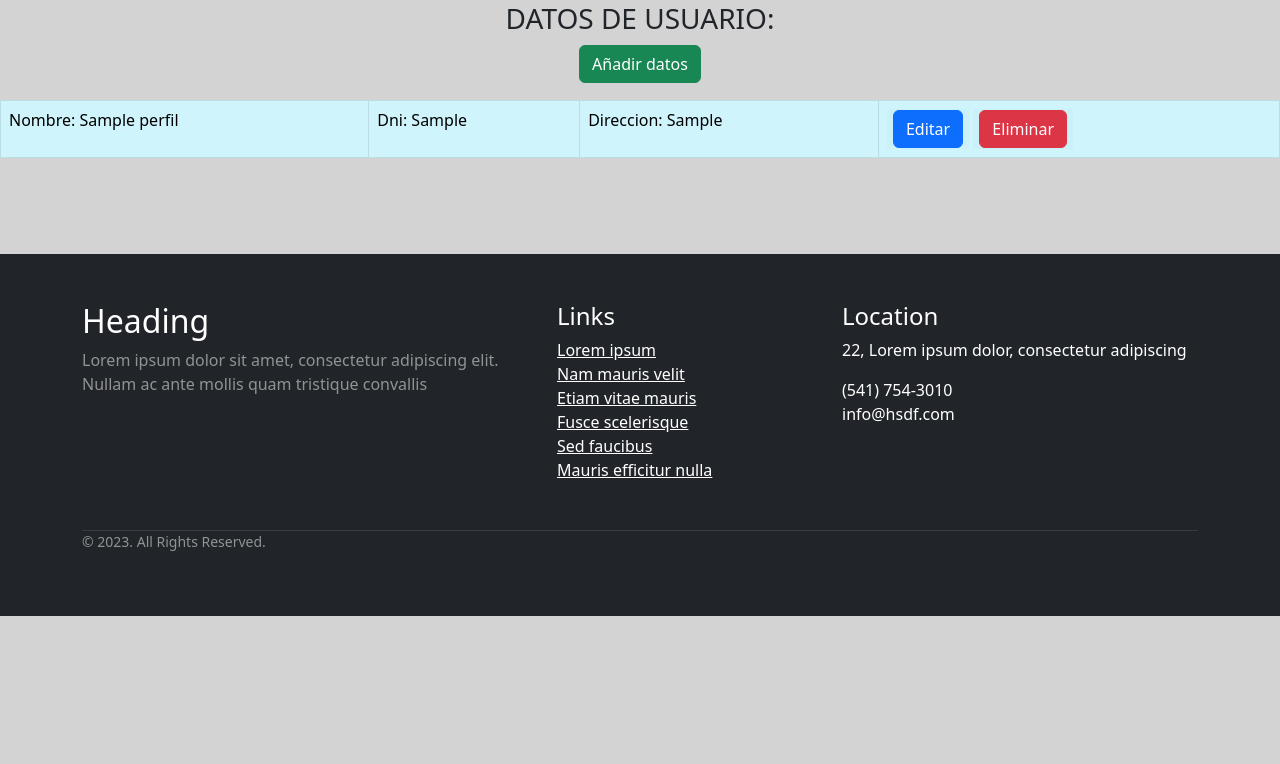
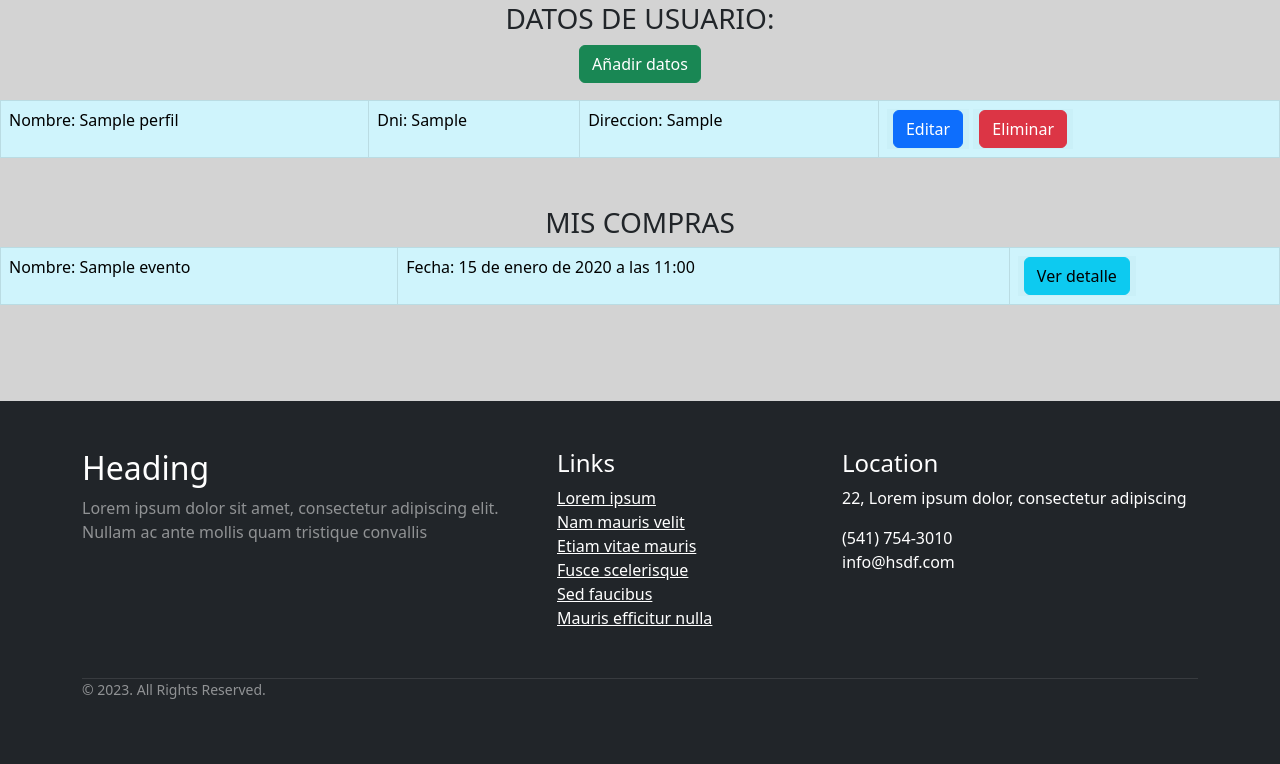
Before and after one commit to marinatg/FCT_MarinaTeran, a Django app: page /main/perfil/ in a window 1280 px wide. Shown: the part 560-1324 px from the top of the page. Before the commit the page ends 1176 px from the top, so only its background shows below. Run offline with Django 4.2, Linux system fonts and the light colour scheme; a user stored in the database is signed in; tables that the repository leaves empty hold one stand-in row (values such as "Sample post").

Commit message:
compras por usuario

```diff
--- a/main/templates/main/eventoDetalle.html
+++ b/main/templates/main/eventoDetalle.html
@@ -73,9 +73,7 @@
     <div class="row">
 
         <div class="col">
-              <!-- Agrega un enlace para descargar el PDF -->
-            <a href="{% url 'generar_pdf' %}?evento_id={{ evento.id }}">Generar PDF</a>
-            <p></p>
+
         <h3>Escoge una zona: </h3>
         <form method="get">
             {% for z in zonas %}
--- a/main/templates/main/perfil.html
+++ b/main/templates/main/perfil.html
@@ -13,23 +13,22 @@
             <td>Dni: {{ z.dni }}</td>
             <td>Direccion: {{ z.direccion }}</td>
 
-            <td><button style="border: none; background-color: #caf0f8;"><a class="btn btn-primary" id="editar" href="{% url 'editarPerfil' pk=z.id %}" role="button">Editar</a></button>
+            <td ><button style="border: none; background-color: #caf0f8;"><a class="btn btn-primary" id="editar" href="{% url 'editarPerfil' pk=z.id %}" role="button">Editar</a></button>
             <button style="border: none; background-color: #caf0f8;"><a class="btn btn-danger" id="eliminar" href="{% url 'eliminarPerfil' pk=z.id %}" role="button">Eliminar</a></button></td>
         </tr>
         {% endfor %}
     </table>
+    <h3  class="text-center">MIS COMPRAS </h3>
+    <table class="table table-info table-bordered mb-5">
+         {% for c in compras %}
+        <tr>
+            <td>Nombre: {{c.zona_evento.evento.nombre}}</td>
+            <td>Fecha: {{ c.fecha_hora }}</td>
 
-    <!--<table class="table table-info table-bordered mb-5">
-        <h3 class="text-center">MIS COMPRAS:</h3>
-        {% for x in compras %}
-        <tr>
-            <td>Fecha: {{ x.fecha }}</td>
-            <td>Total: {{ x.total }}</td>
-            <td><button style="border: none;"><a class="btn btn-info" id="compraDetalle" href="{% url 'compraDetalle' pk=x.id %}" role="button">ver detalle</a></button></td>
+            <td><button class="float-center" style="border: none; background-color: #caf0f8;"><a class="btn btn-info" id="ver" href="{% url 'compraDetalle' pk=c.id %}" role="button">Ver detalle</a></button></td>
         </tr>
         {% endfor %}
-    </table> -->
-
+    </table>
 
 {% endblock %}
 </html>
--- a/main/templates/main/resumenCompra.html
+++ b/main/templates/main/resumenCompra.html
@@ -7,6 +7,8 @@
 
   <div class="row align-items-start">
       <h1>Resumen de la compra</h1>
+        <!-- Agrega un enlace para descargar el PDF -->
+        <a href="{% url 'generar_pdf' %}?evento_id={{ evento.id }}">Generar PDF</a>
     <div class="row">
     <p></p>
     <div class="col rounded float-start m-5">
--- a/main/urls.py
+++ b/main/urls.py
@@ -45,6 +45,7 @@ urlpatterns = [
     path('main/pago/', views.pago, name= 'pago'),
     path('main/generar_pdf/', views.generar_pdf, name='generar_pdf'),
     path('main/resumenCompra/', views.ResumenCompra.as_view(template_name='main/resumenCompra.html'), name='resumenCompra'),
+    path('main/compraDetalle/<int:pk>', views.CompraDetalle.as_view(template_name='main/resumenCompra.html'), name='compraDetalle'),
 
 
 
--- a/main/views.py
+++ b/main/views.py
@@ -134,10 +134,20 @@ class PerfilCliente(TemplateView):
         user = request.user
         num_user = user.id
         perfil = Perfil.objects.filter(usuario_id=num_user)
-        "compras = self.model.objects.filter(perfil_id=perfil[0].id)"
-        "pago = Metodo_pago.objects.filter(perfil_id=perfil[0].id)"
 
-        return render(request, self.template_name, {'perfil': perfil})
+        compras = Compra_total.objects.filter(usuario=num_user)
+
+        return render(request, self.template_name, {'perfil': perfil, 'compras': compras})
+
+class CompraDetalle(TemplateView):
+    template_name = 'main/resumenCompra.html'
+
+    def get(self, request, pk, *args, **kwargs):
+        ultimo_pedido = Compra_total.objects.get(id=pk)
+        asientos = Compra_asiento.objects.filter(compra=ultimo_pedido.id)
+
+        return render(request, self.template_name, {'ultimo_pedido': ultimo_pedido, 'asientos': asientos})
+
 
 class AgregarPerfil(CreateView):
     model = Perfil
@@ -315,24 +325,6 @@ class EventoDetalle(View):
             request.session.save()
 
             print(asientosElegidos)
-            """variables sesion"""
-            """Eliminar sesion
-            del request.session['productos_carro']"""
-
-            """Comprbar que existe variable de sesion
-            if 'datosCompra' in request.session:
-                items = request.session['datosCompra']
-
-                for obj in serializers.deserialize('json', items):
-                    listaItems.append(obj.object)
-            """
-
-            """Dar de alta variable de sesion
-            listaItems.append(itemCompra)
-            data = serialize('json', listaItems, cls=LazyEncoder)
-            request.session['productos_carro'] = data
-            request.session.save()
-            """
 
             return redirect('paypal')
 
@@ -707,7 +699,7 @@ class ResumenCompra(TemplateView):
     template_name = 'main/resumenCompra.html'
     def get(self, request):
         print('Dentro de ResumenCompra')
-        ultimo_pedido = Compra_total.objects.all().last()
+        ultimo_pedido = Compra_total.objects.filter(usuario=request.user).last()
         asientos = Compra_asiento.objects.filter(compra = ultimo_pedido.id)
         print(ultimo_pedido)
         print(asientos)
```
